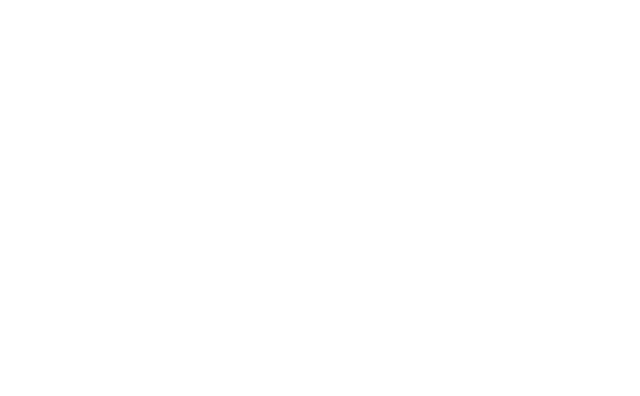
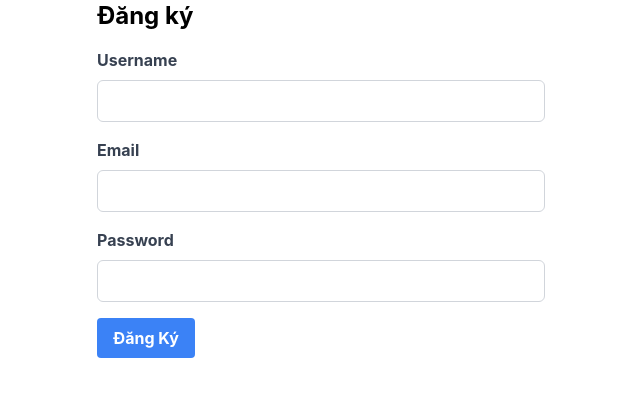
Before and after one commit to Jerry291299/FEDATN, a React (Create React App) app: page /register in a window 1280 px wide. Before the commit this address had no page. Shown: the top 396 px of the page, without its empty margins (319-959 px from the left). Built offline with nearby package versions, Linux system fonts and the light colour scheme.

Commit message:
đăng ký

```diff
--- a/src/App.tsx
+++ b/src/App.tsx
@@ -6,6 +6,7 @@ import Home from './layout/Home';
 import Admin from './layout/Admin';
 import Add from './components/admin/add';
 import Dashboard from './components/admin/Dashboard';
+import Register from './components/user/register';
 function App() {
   return (
     <>
@@ -21,7 +22,7 @@ function App() {
 
 
 
-
+<Route path='/register' element={<Register/>}/>
 <Route path='/admin' element={<Admin/>} >
 <Route path='add' element={<Add/>} />
 <Route path='dashboard' element={<Dashboard/>} />
--- /dev/null
+++ b/src/components/user/register.tsx
@@ -0,0 +1,44 @@
+import React from 'react'
+const Register = () => {
+  return (
+    <div className="max-w-md mx-auto">
+      <h2 className="text-2xl font-bold mb-4">Đăng ký</h2>
+      <form>
+
+        <div className="mb-4">
+          <label htmlFor="username" className="block text-gray-700 font-bold mb-2">Username</label>
+          <input
+            type="text"
+
+            className="border border-gray-300 rounded-md p-2 w-full"
+            required
+          />
+        </div>
+        <div className="mb-4">
+          <label htmlFor="email" className="block text-gray-700 font-bold mb-2">Email</label>
+          <input
+            type="email"
+
+            className="border border-gray-300 rounded-md p-2 w-full"
+            required
+          />
+        </div>
+        <div className="mb-4">
+          <label htmlFor="password" className="block text-gray-700 font-bold mb-2">Password</label>
+          <input
+            type="password"
+
+            className="border border-gray-300 rounded-md p-2 w-full"
+            required
+          />
+        </div>
+
+        <button type="submit" className="bg-blue-500 text-white font-bold py-2 px-4 rounded hover:bg-blue-600">Đăng Ký</button>
+      </form>
+    </div>
+  )
+}
+
+
+
+export default Register
```
